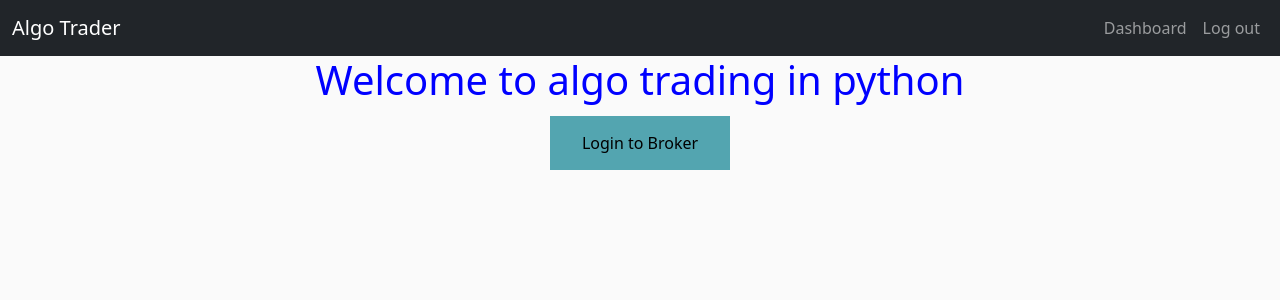
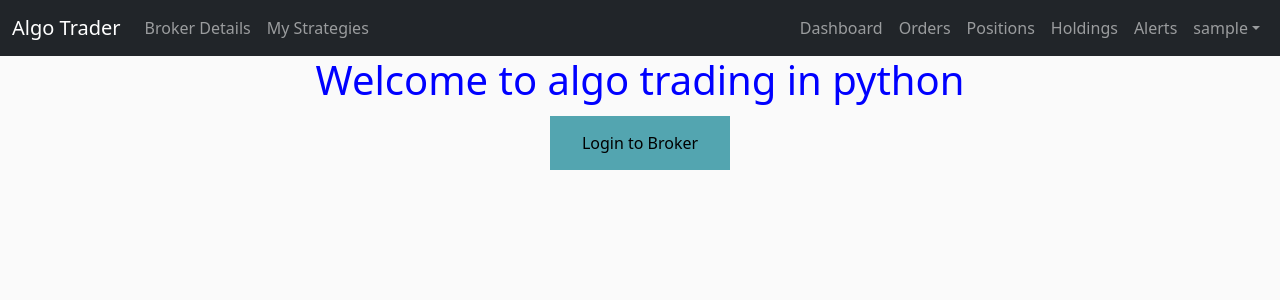
Before and after one commit to amoghkini/Algo-Trading-Framework, a Flask app: page /dashboard in a window 1280 px wide. Shown: the top 300 px of the page. Run offline with Flask 2, Linux system fonts and the light colour scheme; the visitor is signed in with stand-in values (Sample User, id 1); parts of the project's set-up code (start-up, migrations or seed data) failed here and were passed over.

Commit message:
Project structuring/restructuring and using user_name in session for user login management

```diff
--- a/sql queries to setup the db.txt
+++ b/sql queries to setup the db.txt
@@ -7,7 +7,7 @@ CREATE TABLE `algo_trader_framework`.`users` (
   `first_name` VARCHAR(40) NOT NULL,
   `middle_name` VARCHAR(40) NULL,
   `last_name` VARCHAR(40) NOT NULL,
-  `user_id` CHAR(6) NOT NULL,
+  `user_name` CHAR(8) NOT NULL,
   `account_creation_date` BIGINT(12) NOT NULL,
   `account_status` CHAR(20) NOT NULL,
   `last_login_date` BIGINT(12) NULL,
--- a/src/main.py
+++ b/src/main.py
@@ -62,7 +62,7 @@ port = server_config.get('port')
 @app.before_request
 def before_request():
   session.permanent = True
-  app.permanent_session_lifetime = timedelta(minutes=1)
+  app.permanent_session_lifetime = timedelta(minutes=10)
 
   g.user = None
   if 'user' in session:
--- a/src/templates/navbar.html
+++ b/src/templates/navbar.html
@@ -1,34 +1,63 @@
-<nav class="navbar navbar-expand-lg navbar-dark bg-dark">
+<nav class="navbar navbar-expand-sm navbar-dark bg-dark">
     <div class="container-fluid">
         {% if session['user'] %}
             <a class="navbar-brand" href="{{ url_for('dashboard_api')}}">Algo Trader</a>
         {% else %}
             <a class="navbar-brand" href="{{ url_for('home_api')}}">Algo Trader</a>
         {% endif %}
-        <button class="navbar-toggler" type="button" data-bs-toggle="collapse" data-bs-target="#navbarSupportedContent"
-            aria-controls="navbarSupportedContent" aria-expanded="false" aria-label="Toggle navigation">
+        <button type="button" class="navbar-toggler" data-bs-toggle="collapse" data-bs-target="#navbarCollapse">
             <span class="navbar-toggler-icon"></span>
         </button>
-        <div class="collapse navbar-collapse" id="navbarSupportedContent">
-            <ul class="navbar-nav ms-auto mb-2 mb-lg-0">
-                {% if session['user'] %}
+        <div id="navbarCollapse" class="collapse navbar-collapse">
+            {% if session['user'] %}
+            <ul class="nav navbar-nav">
+                <li class="nav-item">
+                    <a href="#" class="nav-link">Broker Details</a>
+                </li>
+                <li class="nav-item">
+                    <a href="#" class="nav-link">My Strategies</a>
+                </li>
+            </ul>
+            {% endif %}
+            {% if session['user'] %}
+            <ul class="nav navbar-nav ms-auto">
                 <li class="nav-item">
                     <a class="nav-link" href="{{ url_for('dashboard_api') }}">Dashboard</a>
                 </li>
                 <li class="nav-item">
-                    <a class="nav-link" href="{{ url_for('logout_api') }}">Log out</a>
+                    <a href="#" class="nav-link">Orders</a>
                 </li>
-
-                {% else %}
+                <li class="nav-item">
+                    <a href="#" class="nav-link">Positions</a>
+                </li>
+                <li class="nav-item">
+                    <a href="#" class="nav-link">Holdings</a>
+                </li>
+                <li class="nav-item">
+                    <a href="#" class="nav-link">Alerts</a>
+                </li>
+                <li class="nav-item dropdown">
+                    <a href="#" class="nav-link dropdown-toggle" data-bs-toggle="dropdown">{{session['user']}}</a>
+                    <div class="dropdown-menu dropdown-menu-end dropdown-menu-dark">
+                        <a href="#" class="dropdown-item">My profile</a>
+                        <a href="#" class="dropdown-item">Console</a>
+                        <a href="#" class="dropdown-item">Credits</a>
+                        <a href="#" class="dropdown-item">About us</a>
+                        <div class="dropdown-divider"></div>
+                        <a href="{{ url_for('logout_api') }}" class="dropdown-item">Logout</a>
+                    </div>
+                </li>
+            </ul>
+            {% else %}
+            <ul class="nav navbar-nav ms-auto">
                 <li class="nav-item">
                     <a class="nav-link" href="{{ url_for('sign_up_api') }}">Sign Up</a>
                 </li>
                 <li class="nav-item">
                     <a class="nav-link" href="{{ url_for('login_api') }}">Login</a>
                 </li>
-                {% endif %}
-
             </ul>
+            {% endif %}
         </div>
     </div>
 </nav>
```
Also changed, not shown: src/restapis/LogInAPI.py (+5 -4 lines), src/restapis/SignUpAPI.py (+21 -2 lines), src/user/User.py (+17 -13 lines).
